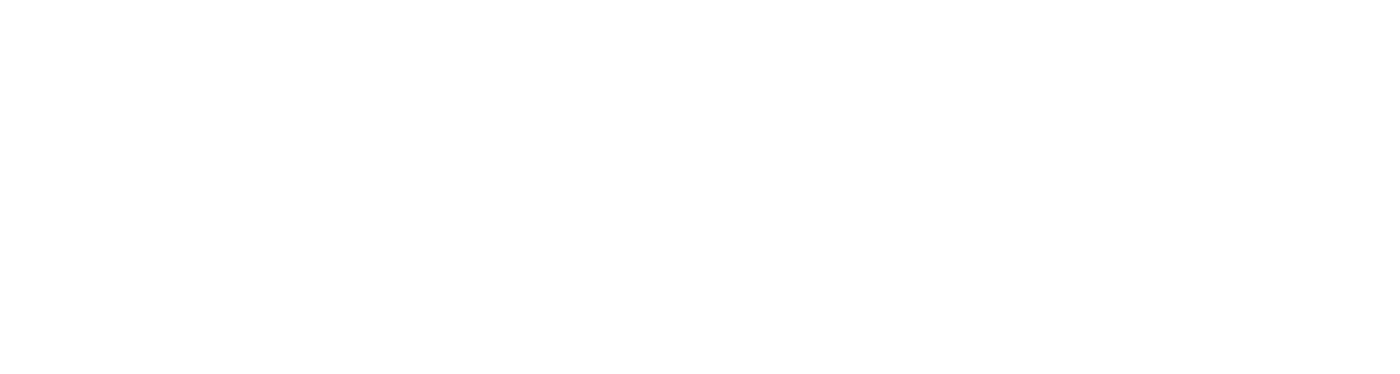
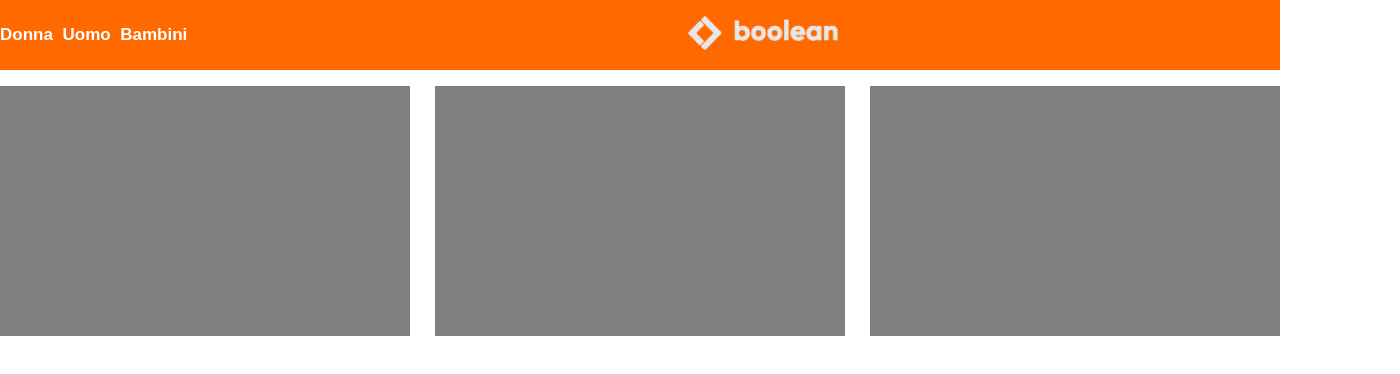
Before and after one commit to riccardo-giuri/html-css-boolando, a plain HTML site: page index.html in a window 1280 px wide. Shown: the whole page, 1400 px wide, since content can reach past the window. Drawn offline with Linux system fonts and the light colour scheme.

Commit message:
header done with logo, icons and clients

```diff
--- a/css/style.css
+++ b/css/style.css
@@ -3,3 +3,93 @@
     padding: 0;
     box-sizing: border-box;
 }
+
+body{
+    font-family: Arial, Helvetica, sans-serif;
+}
+
+:root{
+    --content-width: 1400px;
+    --card-gap: 1rem;
+}
+
+/* Header style */
+
+header{
+    background-color: #ff6900;
+    height: 70px;
+}
+
+header nav{
+    height: 100%;
+    width: var(--content-width);
+    margin: 0 auto;
+    display: flex;
+    align-items: center;
+}
+
+.clients-container{
+    display: flex;
+    align-items: center;
+    gap: .6rem;
+}
+
+.client-style{
+    color: white;
+    font-size: 17px;
+    font-weight: bold;
+}
+
+.logo-container{
+    height: 100%;
+    display: flex;
+    flex-grow: 1;
+    align-items: center;
+    justify-content: center;
+}
+
+.logo{
+    width: 150px;
+}
+
+.logo img{
+    width: 100%;
+    object-fit: cover;
+}
+
+.nav-icons{
+    display: flex;
+    gap: .6rem;
+    align-items: center;
+}
+
+.nav-icons i{
+    width: 100%;
+    font-size: 15px;
+    color: white;
+}
+
+/* Main Style */
+
+.container{
+    max-width: var(--content-width);
+    width: 100%;
+    margin: 0 auto;
+}
+
+.card-container{
+    display: flex;
+    flex-wrap: wrap;
+    justify-content: space-between;
+    gap: var(--card-gap);
+}
+
+.column{
+    flex-basis: calc(33.3% - var(--card-gap));
+    padding: 1rem 0rem;
+}
+
+.shopping-card{
+    background-color: gray;
+    height: 250px;
+}
--- a/index.html
+++ b/index.html
@@ -4,15 +4,56 @@
         <title>Boolando-Giuri</title>
         <meta http-equiv="Content-Type" content="text/html;charset=UTF-8">
         <link rel="stylesheet" href="/css/style.css">
+        <link rel="stylesheet" href="https://cdnjs.cloudflare.com/ajax/libs/font-awesome/6.2.0/css/all.min.css"
+        integrity="sha512-xh6O/CkQoPOWDdYTDqeRdPCVd1SpvCA9XXcUnZS2FmJNp1coAFzvtCN9BmamE+4aHK8yyUHUSCcJHgXloTyT2A=="
+        crossorigin="anonymous" referrerpolicy="no-referrer" />
     </head>
 
     <body>
         <header>
+            <nav>
+                <div class="clients-container">
+                    <div class="client-style">Donna</div>
+                    <div class="client-style">Uomo</div>
+                    <div class="client-style">Bambini</div>
+                </div>
 
+                <div class="logo-container">
+                    <div class="logo">
+                        <img src="/img/boolean-logo.png" alt="">
+                    </div>
+                </div>
+
+                <div class="nav-icons">
+                    <i class="fa-regular fa-user"></i>
+                    <i class="fa-regular fa-heart"></i>
+                    <i class="fa-solid fa-bag-shopping"></i>
+                </div>
+            </nav>
         </header>
 
         <main>
+            <div class="container">
+                <div class="card-container">
+                    <div class="column">
+                        <div class="shopping-card">
 
+                        </div>
+                    </div>
+
+                    <div class="column">
+                        <div class="shopping-card">
+
+                        </div>
+                    </div>
+
+                    <div class="column">
+                        <div class="shopping-card">
+
+                        </div>
+                    </div>
+                </div>
+            </div>
         </main>
 
         <footer>
```
